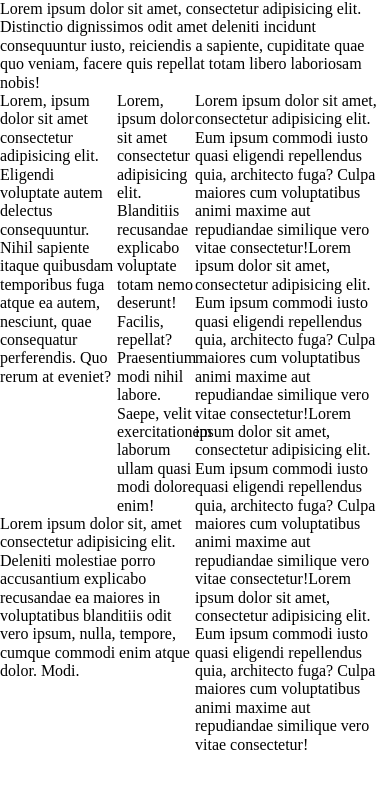
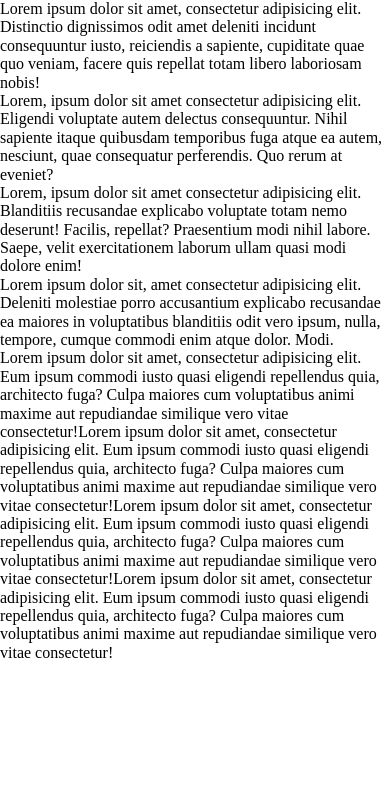
Before and after one commit to yurich30/One-Vision-Test, a plain HTML site: page index.html in a window 390 px wide. Drawn offline with Linux system fonts and the light colour scheme.

Commit message:
add adaptive

```diff
--- a/media.css
+++ b/media.css
@@ -3,3 +3,20 @@
         margin: 0;
     }
 }
+@media(max-width: 767px){
+    .main{
+        display: block;
+    }
+    .row{
+        display: block;
+    }
+    .w50{
+        width: 100%;
+    }
+    .w60{
+        width: 100%;
+    }
+    .w40{
+        width: 100%;
+    }
+}
```
